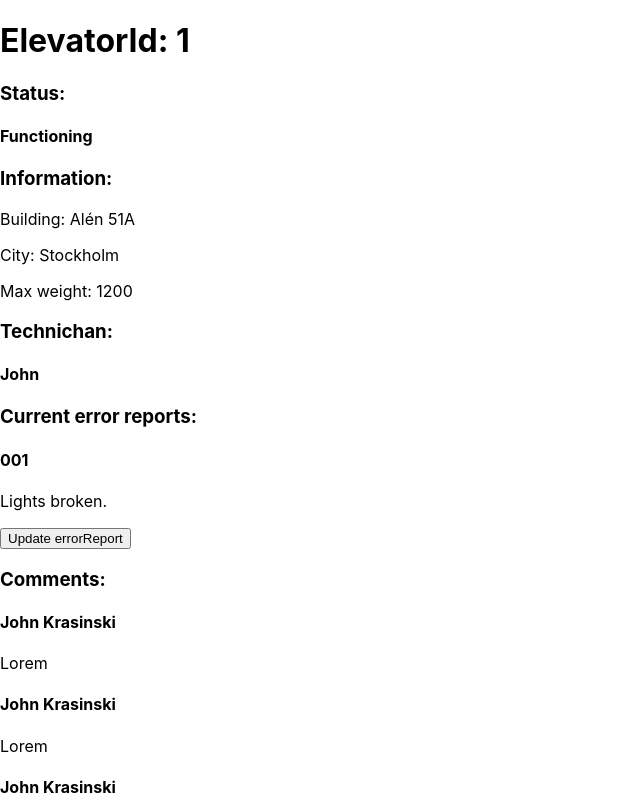
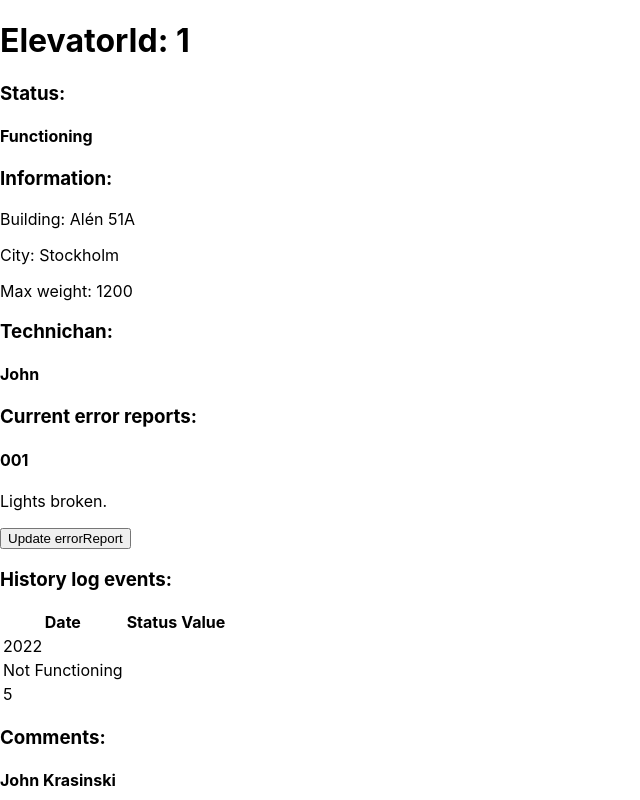
Before and after one commit to bap-ba-bip-boop/elevator.portal.frontend, a React (Create React App) app: page / in a window 1280 px wide. Shown: the top 800 px of the page, without its empty margins (0-640 px from the left). Built offline with nearby package versions, Linux system fonts and the light colour scheme.

Commit message:
HistoryLogSection added

```diff
--- a/src/SelectedElevatorView.js
+++ b/src/SelectedElevatorView.js
@@ -40,6 +40,13 @@ export const SelectedElevatorView = (props) => {
                 Name : "John Krasinski",
                 Content : "Lorem"
             }
+        ],
+        HistoryLog : [
+            {
+               DateNow : 2022,
+               Status : "Not Functioning",
+               Value : 5
+            }
         ]
 
         }
@@ -52,6 +59,29 @@ export const SelectedElevatorView = (props) => {
                 <h4 className='CommentUser'>{comment.Name}</h4>
                 <p className='CommentContent'>{comment.Content}</p>
             </div>
+        );
+
+        const listHistoryLog = data.HistoryLog.map((log) =>
+            <table className='historyLogSection'>
+                <thead className='historyLogTableHeader'>
+                    <tr>
+                        <th>Date</th>
+                        <th>Status</th>
+                        <th>Value</th>
+                    </tr>
+                </thead>
+                <tbody className='historyLogTableBody'>
+                    <tr>
+                        <td>{log.DateNow}</td>
+                    </tr>
+                    <tr>
+                        <td>{log.Status}</td>
+                    </tr>
+                    <tr>
+                        <td>{log.Value}</td>
+                    </tr>
+                </tbody>
+            </table>
         );
 
         const listInformation = data.Information.map((info) =>
@@ -106,9 +136,16 @@ export const SelectedElevatorView = (props) => {
         </div>
 
         <div>
+            <h3>History log events: </h3>
+            {listHistoryLog}
+        </div>
+
+        {/* Comment section ska in till update error report vyn */}
+        <div>
             <h3>Comments: </h3>
             {listComments}
         </div>
+
 
 
         <script>
```
